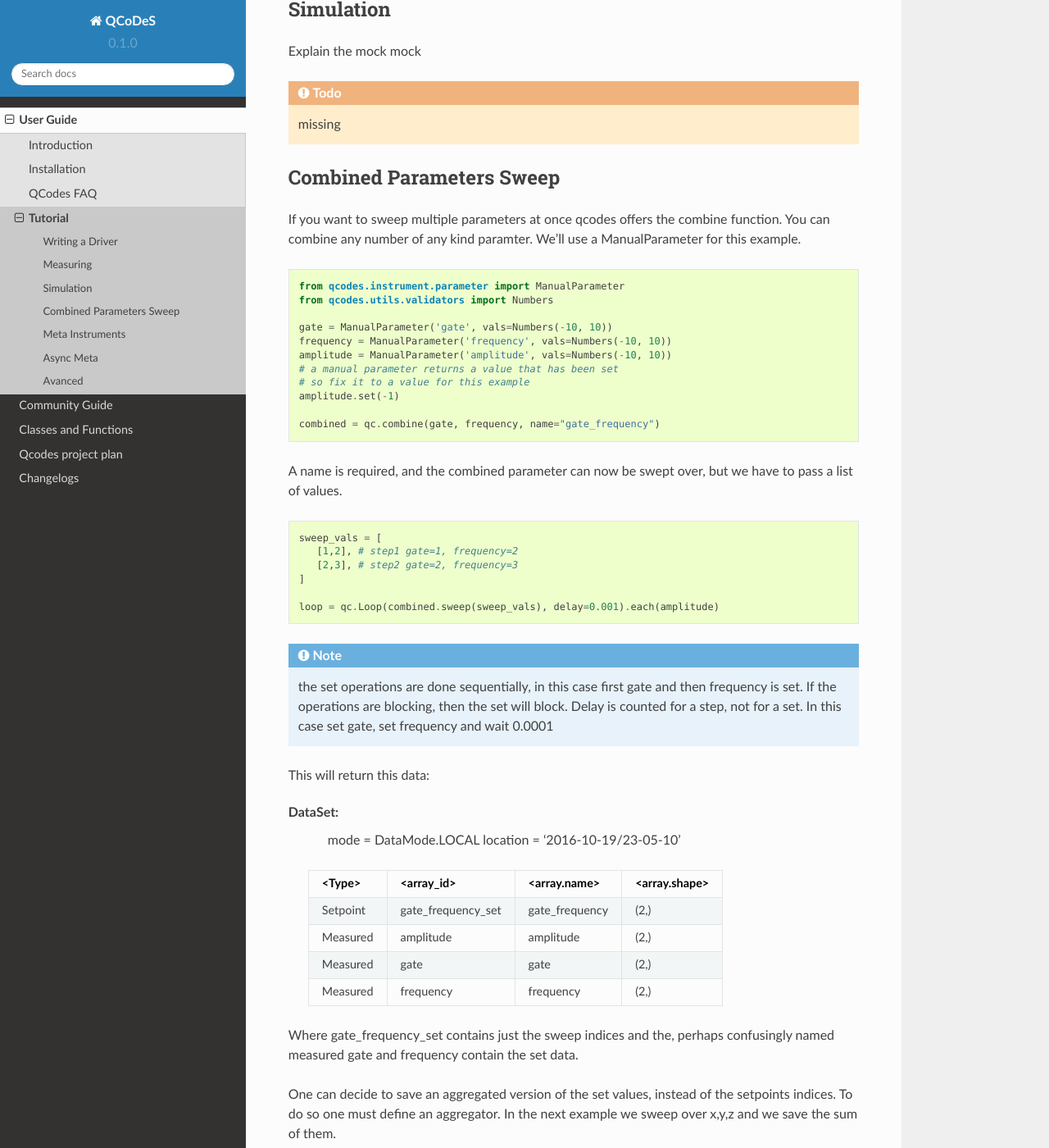
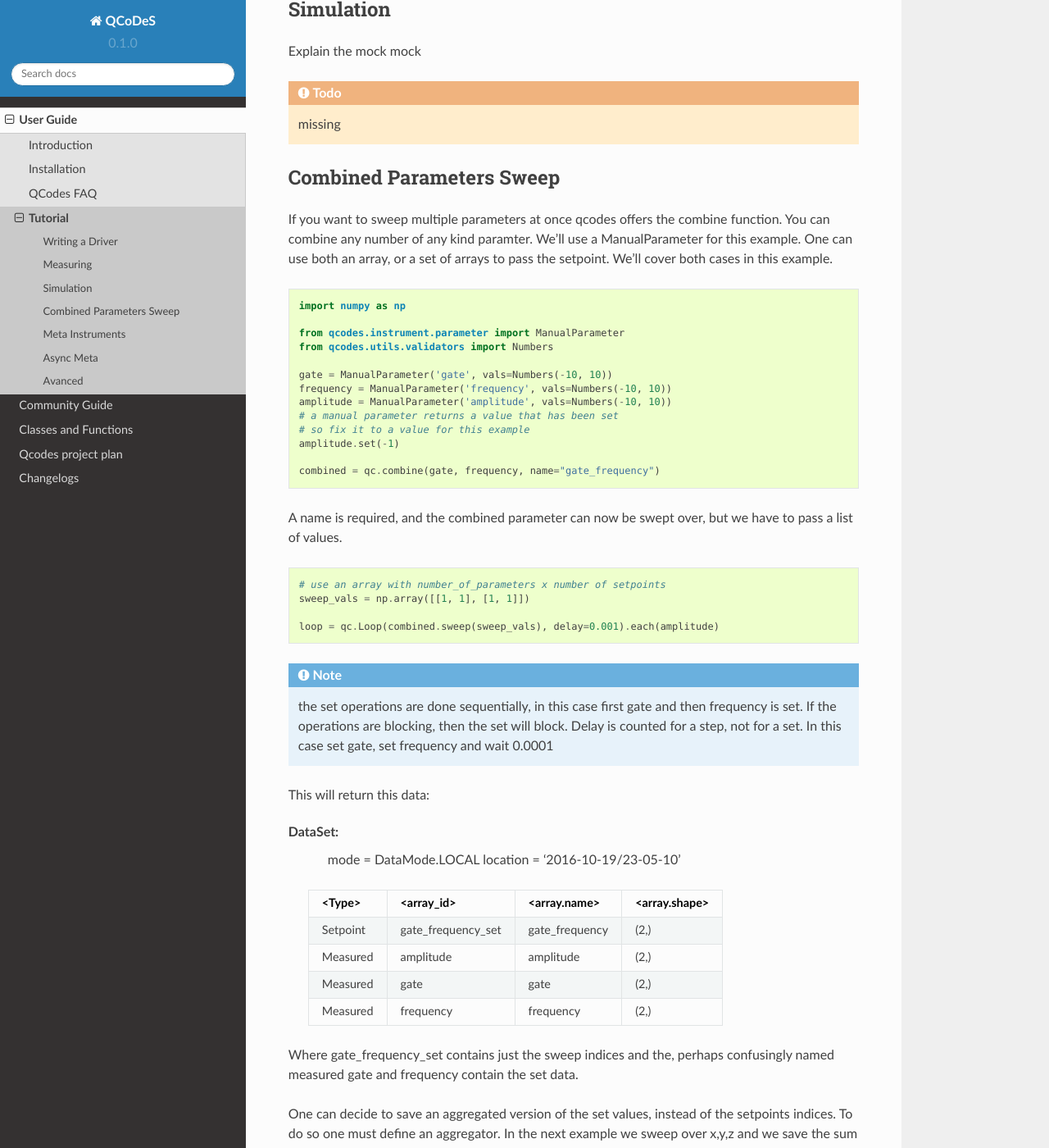
Before and after one commit to ShoosounS47/Qcodes, a Sphinx documentation site: the page built from docs/user/tutorial.rst, in a window 1280 px wide and 1400 px high, scrolled down 695 px. Shown: the whole window at 82% size. Built offline with Sphinx 7.4.7 and the Read the Docs theme 2.0.0, drawn with Linux system fonts in a browser that asks for light colours; pages that are not in the unit, such as notebooks, are missing from menus; some of the changed text lies outside the part shown.

Commit message:
fix: Use array or set of arrays

```diff
--- a/docs/user/tutorial.rst
+++ b/docs/user/tutorial.rst
@@ -41,9 +41,13 @@ Combined Parameters Sweep
 If you want to sweep multiple parameters at once qcodes offers the combine function.
 You can combine any number of any kind paramter.
 We'll use a ManualParameter for this example.
+One can use both an array, or a set of arrays to pass the setpoint.
+We'll cover both cases in this example.
 
 
 .. code:: python
+
+    import numpy as np
 
     from qcodes.instrument.parameter import ManualParameter
     from qcodes.utils.validators import Numbers
@@ -63,10 +67,8 @@ over, but we have to pass a list of values.
 
 .. code:: python
 
-    sweep_vals = [
-       [1,2], # step1 gate=1, frequency=2
-       [2,3], # step2 gate=2, frequency=3
-    ]
+    # use an array with number_of_parameters x number of setpoints
+    sweep_vals = np.array([[1, 1], [1, 1]])
 
     loop = qc.Loop(combined.sweep(sweep_vals), delay=0.001).each(amplitude)
 
@@ -116,22 +118,23 @@ and we save the sum of them.
 
     magnet = qc.combine(x, y, z,
                          name="myvector",
-                         units="Giga Tesla",
+                         units="T",
                          label="magnetic field",
                          aggregator=linear)
 
-    sweep_vals = [
-       [1,2,9],
-       [2,3,10],
-    ]
+    # use number_of_parameters arrays with a length of number of setpoints
+    # note that it will error if the length of the arrays are different
+    x_vals = np.linspace(1, 2, 2)
+    y_vals = np.linspace(1, 2, 2)
+    z_vals = np.linspace(1, 2, 2)
 
-    loop = qc.Loop(magnet.sweep(sweep_vals), delay=0.001).each(p4)
+    loop = qc.Loop(magnet.sweep(x_vals, y_vals, z_vals), delay=0.001).each(p4)
     data =loop.run()
 
 
 
    data.myvector_set
-   >>> array([ 12.,  15.])
+   >>> array([ 3.,  6.])
 
 
 .. __metainstrument :
```
Also changed, not shown: docs/examples/Combined Parameters.ipynb, 2 other files.
